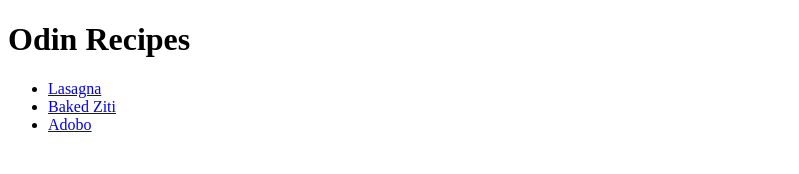
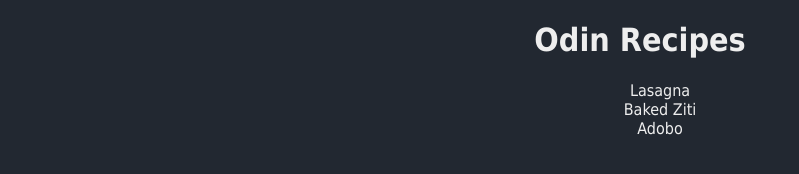
Before and after one commit to aiuyap/odin-recipes, a plain HTML site: page index.html in a window 1280 px wide. Shown: the whole page, without its empty margins (0-799 px from the left). Drawn offline with Linux system fonts and the light colour scheme.

Commit message:
Added new css file, styled home page

```diff
--- a/index.html
+++ b/index.html
@@ -3,11 +3,12 @@
 <head>
     <meta charset="UTF-8">
     <meta name="viewport" content="width=device-width, initial-scale=1.0">
+    <link rel="stylesheet" href="./styles.css">
     <title>Recipe Project</title>
 </head>
 <body>
     <h1>Odin Recipes</h1>
-    <ul>
+    <ul id="choices">
         <li><a href="./recipes/lasagna.html" target="_blank" rel="noreferrer nofollow">Lasagna</a></li>
         <li><a href="./recipes/baked-ziti.html" target="_blank" rel="noreferrer nofollow">Baked Ziti</a></li>
         <li><a href="./recipes/adobo.html" target="_blank" rel="noreferrer nofollow">Adobo</a></li>
--- /dev/null
+++ b/styles.css
@@ -0,0 +1,27 @@
+body {
+    background-color: #222831;
+    color: #EEEEEE;
+}
+
+h1 {
+    font-family: Tahoma, sans-serif;
+    text-align: center;
+}
+
+ul {
+    text-align: center;
+    font-family: Tahoma, sans-serif;
+}
+
+a {
+    color: #EEEEEE;
+    text-decoration: none;
+}
+
+a:hover {
+    color: #76ABAE;
+}
+
+#choices {
+    list-style-type: none;
+}
```
